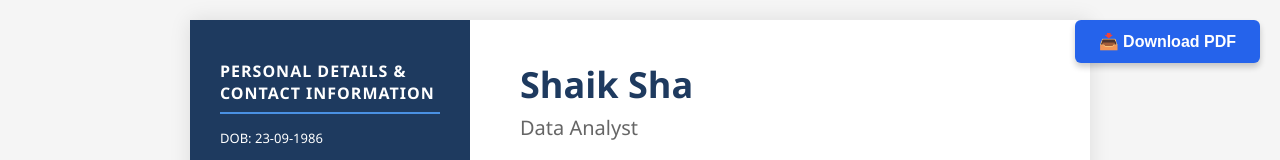
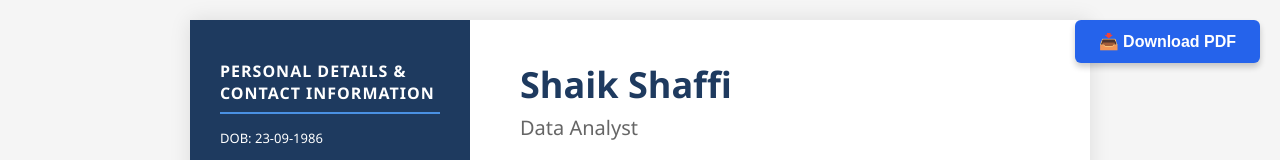
Before and after one commit to gsw-sk/myresumeonjan6_2026, a plain HTML site: page index.html in a window 1280 px wide. Shown: the top 160 px of the page. Drawn offline with Linux system fonts and the light colour scheme.

Commit message:
Update index.html

```diff
--- a/index.html
+++ b/index.html
@@ -283,7 +283,7 @@
 
             <div class="main-content">
                 <div class="header">
-                    <h1 class="name">Shaik Sha</h1>
+                    <h1 class="name">Shaik Shaffi</h1>
                     <div class="title">Data Analyst</div>
                     <p class="summary">Results-driven professional with 4+ years of experience in customer service, now transitioning into data analytics with a strong foundation in Power BI, Excel, and data visualization. Proven ability to interpret customer behavior, identify trends, and deliver actionable insights that enhance service quality and operational efficiency. Skilled in SQL, Python, storytelling with data, cross-functional collaboration, and leveraging analytical tools to solve real-world business problems. Passionate about turning raw data into meaningful strategies that drive performance and customer satisfaction.</p>
                 </div>
```
